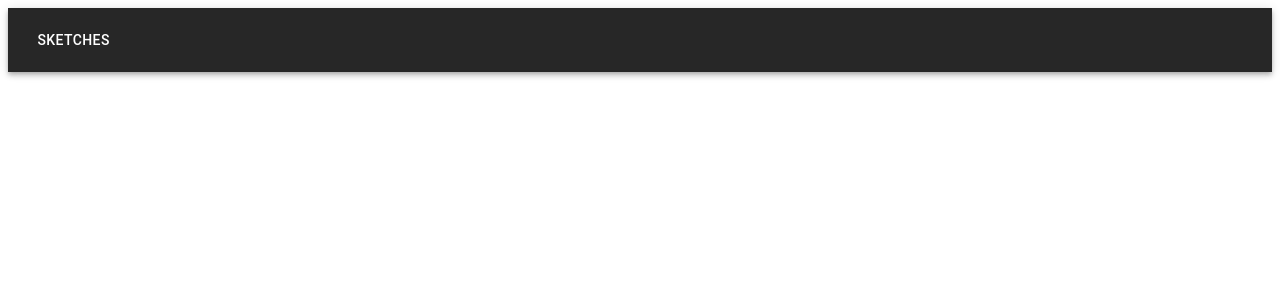
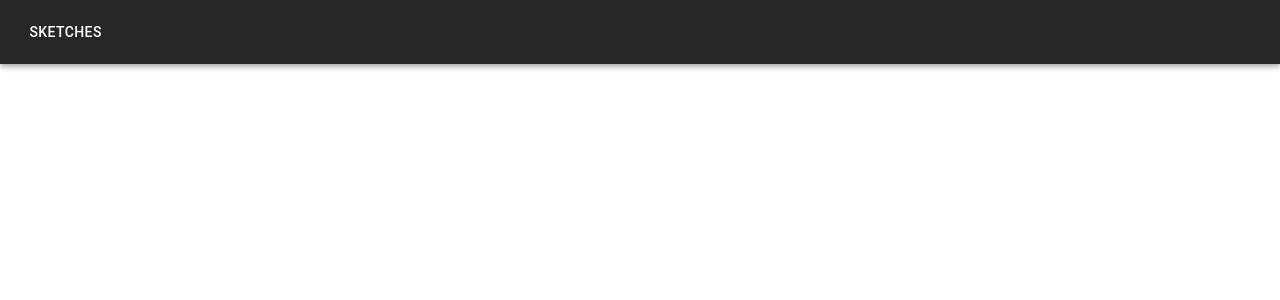
Before and after one commit to themissingbracket/nature-of-code, a React (Create React App) app: page / in a window 1280 px wide. Shown: the top 300 px of the page. Built offline with nearby package versions, Linux system fonts and the light colour scheme.

Commit message:
Added a css reset stylesheet

```diff
--- /dev/null
+++ b/src/global.css
@@ -0,0 +1,48 @@
+/* http://meyerweb.com/eric/tools/css/reset/
+   v2.0 | 20110126
+   License: none (public domain)
+*/
+
+html, body, div, span, applet, object, iframe,
+h1, h2, h3, h4, h5, h6, p, blockquote, pre,
+a, abbr, acronym, address, big, cite, code,
+del, dfn, em, img, ins, kbd, q, s, samp,
+small, strike, strong, sub, sup, tt, var,
+b, u, i, center,
+dl, dt, dd, ol, ul, li,
+fieldset, form, label, legend,
+table, caption, tbody, tfoot, thead, tr, th, td,
+article, aside, canvas, details, embed,
+figure, figcaption, footer, header, hgroup,
+menu, nav, output, ruby, section, summary,
+time, mark, audio, video {
+	margin: 0;
+	padding: 0;
+	border: 0;
+	font-size: 100%;
+	font: inherit;
+	vertical-align: baseline;
+}
+/* HTML5 display-role reset for older browsers */
+article, aside, details, figcaption, figure,
+footer, header, hgroup, menu, nav, section {
+	display: block;
+}
+body {
+	line-height: 1;
+}
+ol, ul {
+	list-style: none;
+}
+blockquote, q {
+	quotes: none;
+}
+blockquote:before, blockquote:after,
+q:before, q:after {
+	content: '';
+	content: none;
+}
+table {
+	border-collapse: collapse;
+	border-spacing: 0;
+}
--- a/src/index.tsx
+++ b/src/index.tsx
@@ -1,6 +1,7 @@
 import React from 'react';
 import { createRoot } from 'react-dom/client'
 import App from './App';
+import './global.css'
 
 const rootNode = (): HTMLElement => {
   const elem = document.createElement('div')
```
